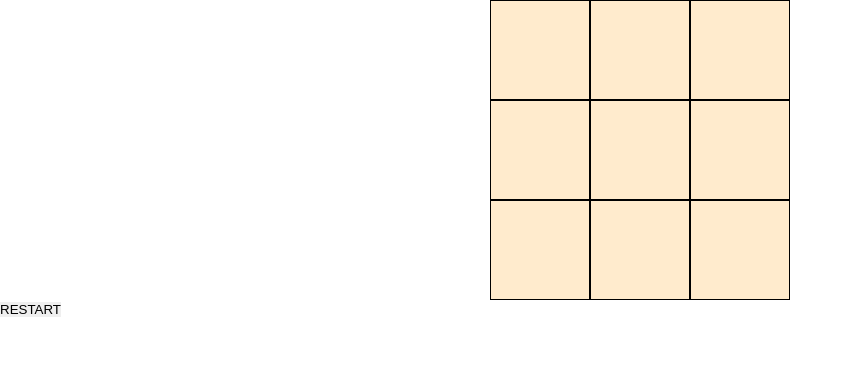
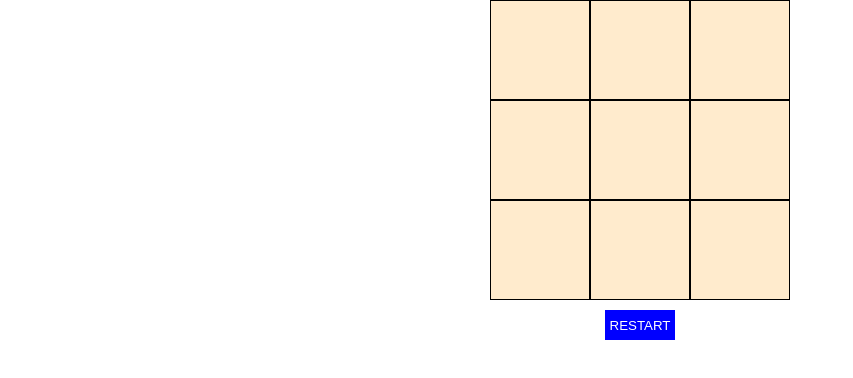
Before and after one commit to ygks/TicTacToe, a plain HTML site: page index.html in a window 1280 px wide. Shown: the whole page, without its empty margins (0-853 px from the left). Drawn offline with Linux system fonts and the light colour scheme.

Commit message:
added styling

```diff
--- a/style.css
+++ b/style.css
@@ -3,7 +3,6 @@
   margin: 0;
   border: 0;
 }
-
 .boardSection {
   display: grid;
   grid-template-columns: 1fr 1fr 1fr;
@@ -11,7 +10,6 @@
   height: 300px;
   margin: auto;
 }
-
 .square {
   display: flex;
   align-items: center;
@@ -22,3 +20,14 @@
   background-color: blanchedalmond;
   border: solid black 1px;
 }
+.restart {
+  display: flex;
+  align-items: center;
+  justify-content: center;
+  background-color: blue;
+  margin: auto;
+  margin-top: 10px;
+  color: white;
+  width: 70px;
+  height: 30px;
+}
```
